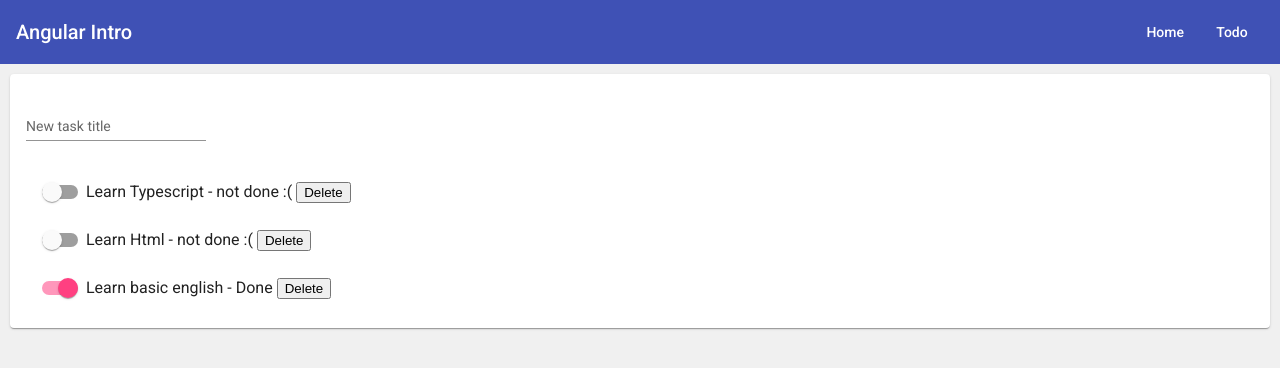
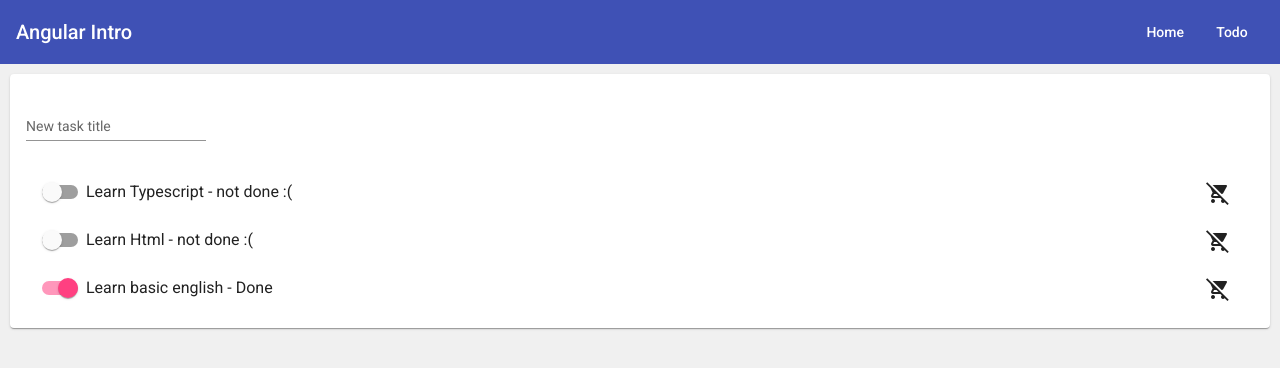
Before and after one commit to noam-honig/angular-intro, an Angular app: page /#/todo in a window 1280 px wide. Shown: the top 368 px of the page. Built offline with nearby package versions, Linux system fonts and the light colour scheme.

Commit message:
Added icons

```diff
--- a/src/app/app.module.ts
+++ b/src/app/app.module.ts
@@ -13,6 +13,7 @@ import {MatListModule} from '@angular/material/list';
 import {MatSlideToggleModule} from '@angular/material/slide-toggle';
 import { FormsModule } from '@angular/forms';
 import {MatInputModule} from '@angular/material/input';
+import {MatIconModule} from '@angular/material/icon';
 
 
 
@@ -23,6 +24,7 @@ import {MatInputModule} from '@angular/material/input';
     TodoComponent
   ],
   imports: [
+    MatIconModule,
     MatInputModule,
     FormsModule,
     MatSlideToggleModule,
--- a/src/app/todo/todo.component.html
+++ b/src/app/todo/todo.component.html
@@ -5,13 +5,20 @@ margin: 10px;
         <mat-label>New task title</mat-label>
         <input matInput [(ngModel)]="title">
     </mat-form-field>
-    <button *ngIf="title.length>0" mat-button [disabled]="title.length<4" (click)="add()">Add</button>
+    <button *ngIf="title.length>0" mat-icon-button [disabled]="title.length<4" (click)="add()">
+        <mat-icon>add</mat-icon>
+    </button>
     <mat-list role="list">
         <mat-list-item *ngFor="let task of tasks">
             <mat-slide-toggle [(ngModel)]="task.completed">
                 {{task.title}} - {{task.completed?"Done":"not done :("}}
-                <button (click)="deleteTask(task)">Delete</button>
             </mat-slide-toggle>
+            <span class="spacer"></span>
+            <button mat-icon-button (click)="deleteTask(task)">
+                <mat-icon>
+                    remove_shopping_cart
+                </mat-icon>
+            </button>
         </mat-list-item>
 
     </mat-list>
```
